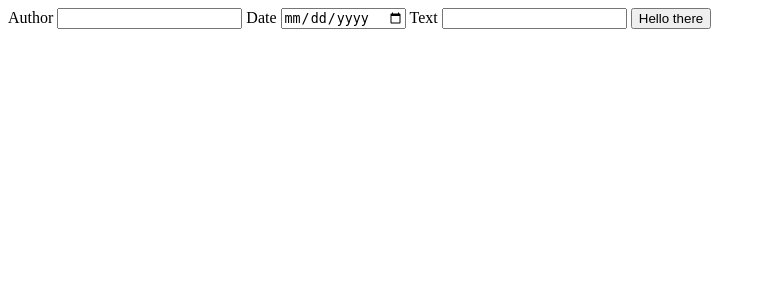
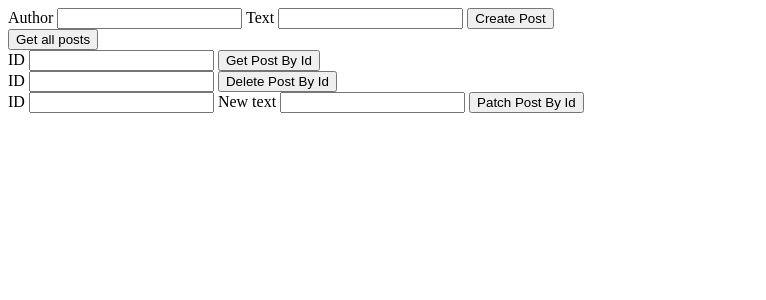
Before and after one commit to kakalasek/WA_API_WEB, a Flask app: page / in a window 1280 px wide. Shown: the top 300 px of the page, without its empty margins (0-766 px from the left). Run offline with Flask 3, Linux system fonts and the light colour scheme.

Commit message:
completed, not pretty tho

```diff
--- a/app.py
+++ b/app.py
@@ -1,9 +1,43 @@
-from flask import Flask, render_template, request
+from flask import Flask, render_template, request, flash, redirect, url_for
+import requests
+from dotenv import load_dotenv
+import os
 
 app = Flask(__name__)
+app.secret_key = os.urandom(12)
+
+load_dotenv()
+api_url = os.getenv("API_URL")
+
+current_results = None
 
 @app.route('/', methods=["GET", "POST"])
 def home():
-    if request.method == "POST":
-        return request.form.to_dict(flat=True)
-    return render_template('home.html')
+    global current_results
+
+    if request.method == "POST" and 'create-post' in request.form:
+        json_output = {"author": request.form['author'], "text": request.form['text']}
+        current_results = requests.post(f"{api_url}/api/blog", json=json_output).content.decode('utf-8')
+        return redirect(url_for('home'))
+    elif request.method == 'POST' and 'get-post' in request.form:
+        id = request.form['id']
+        current_results = requests.get(f"{api_url}/api/blog/{id}").content.decode('utf-8')
+        return redirect(url_for('home'))
+    elif request.method == 'POST' and 'delete-post' in request.form:
+        id = request.form['id']
+        current_results = requests.delete(f"{api_url}/api/blog/{id}").content.decode('utf-8')
+        return redirect(url_for('home'))
+    elif request.method == 'POST' and 'patch-post' in request.form:
+        id = request.form['id']
+        new_text = request.form['new-text']
+        current_results = requests.patch(f"{api_url}/api/blog/{id}", json={"text": new_text}).content.decode('utf-8')
+        return redirect(url_for('home'))
+    elif request.method == 'POST' and 'get-all' in request.form:
+        current_results = requests.get(f"{api_url}/api/blog").content.decode('utf-8')
+        return redirect(url_for('home'))
+
+    return render_template('home.html', results=current_results)
+
+
+if __name__ == "__main__":
+    app.run(port=8080, debug=True)
--- a/templates/home.html
+++ b/templates/home.html
@@ -7,17 +7,49 @@
     <title>Blogerinos</title>
 </head>
 <body>
+    <!--Create Post -->
     <form method="post">
         <label for="author">Author</label>
         <input type="text" name="author"/>
 
-        <label for="date">Date</label>
-        <input type="date" name="date"/>
-
         <label for="text">Text</label>
         <input type="text" name="text"/>
 
-        <button type="submit">Hello there</button>
+        <button name="create-post" type="submit">Create Post</button>
     </form>
+    <!-- Get All Posts -->
+     <form method="post">
+        <button name="get-all" type="submit">Get all posts</button>
+     </form>
+    <!-- Get Post By Id -->
+    <form method="post">
+        <label for="id">ID</label>
+        <input type="number" name="id">
+
+        <button name="get-post" type="submit">Get Post By Id</button>
+    </form>
+    <!-- Delete Post By Id -->
+    <form method="post">
+        <label for="id">ID</label>
+        <input type="number" name="id">
+
+        <button name="delete-post" type="submit">Delete Post By Id</button>
+    </form>
+    <!-- Patch Post By Id -->
+    <form method="post">
+        <label for="id">ID</label>
+        <input type="number" name="id">
+
+        <label for="new-text">New text</label>
+        <input type="text" name="new-text">
+
+        <button name="patch-post" type="submit">Patch Post By Id</button>
+    </form>
+    <div>
+        {% if results %}
+            {{ results }}
+        {% endif %}
+    </div>
+
 </body>
 </html>
```
